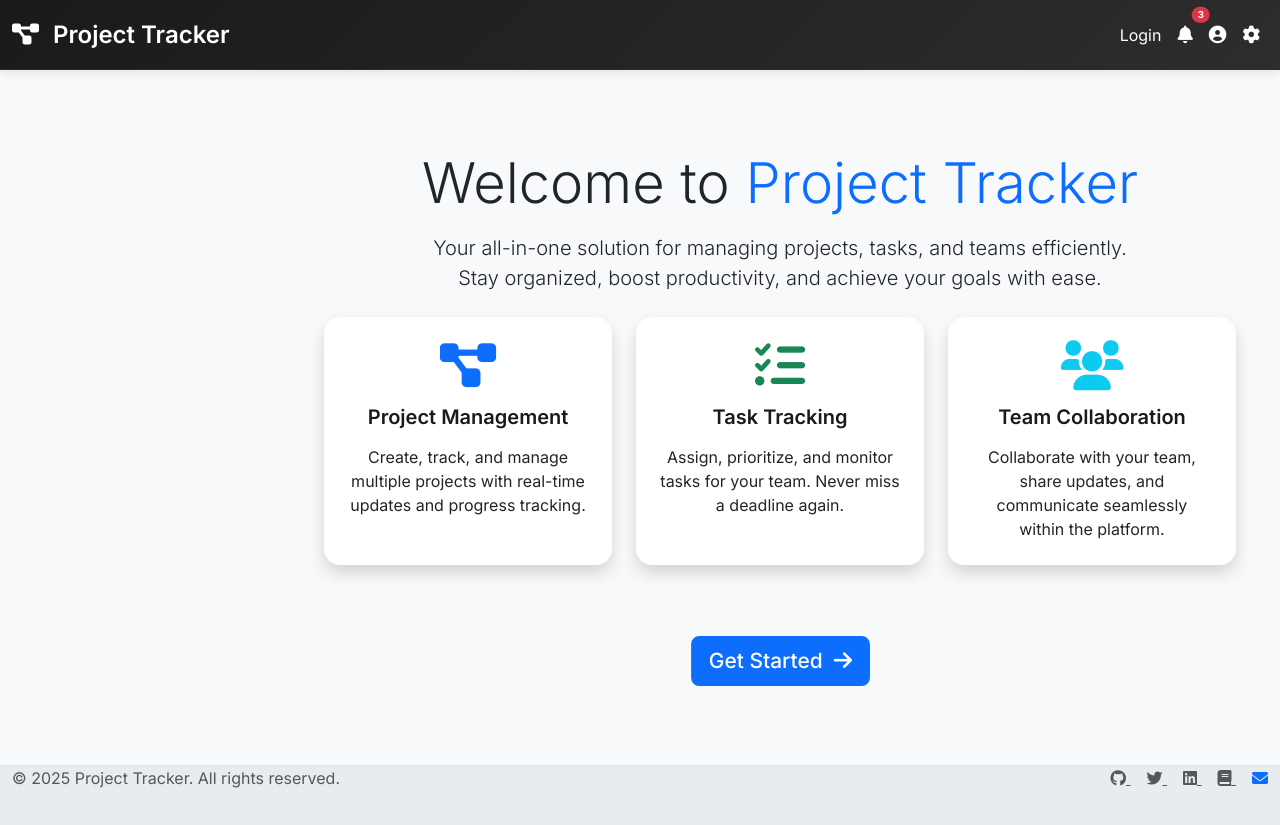
After one commit to Mcdtronix/Project_Tracker, a Django app: template project_tracker/templates/landing.html in a window 1280 px wide. The commit adds this page. Run offline with Django 5.2, Linux system fonts and the light colour scheme; the template is opened without the code that fills it, so the values that code supplies are empty.

Commit message:
adedd login and landing page

```diff
--- a/project_tracker/project_tracker/settings.py
+++ b/project_tracker/project_tracker/settings.py
@@ -163,3 +163,6 @@ DEFAULT_AUTO_FIELD = 'django.db.models.BigAutoField'
 AUTHENTICATION_BACKENDS = [
     'django.contrib.auth.backends.ModelBackend',
 ]
+
+LOGIN_URL = '/login/'
+LOGIN_REDIRECT_URL = '/dashboard/'  # Change to your main page after login
--- a/project_tracker/project_tracker/urls.py
+++ b/project_tracker/project_tracker/urls.py
@@ -22,6 +22,8 @@ from drf_yasg import openapi
 from django.views.generic import TemplateView
 from rest_framework import permissions
 from . import views
+from django.contrib.auth import views as auth_views
+from .views import landing
 
 schema_view = get_schema_view(
    openapi.Info(
@@ -37,6 +39,9 @@ schema_view = get_schema_view(
 )
 
 urlpatterns = [
+    path('', landing, name='landing'),
+    path('login/', auth_views.LoginView.as_view(template_name='registration/login.html'), name='login'),
+    path('logout/', auth_views.LogoutView.as_view(next_page='landing'), name='logout'),
     # Home page
     path('', views.home, name='home'),
 
--- a/project_tracker/templates/base.html
+++ b/project_tracker/templates/base.html
@@ -36,6 +36,9 @@
             box-sizing: border-box;
         }
 
+        html, body {
+            height: 100%;
+        }
         body {
             min-height: 100vh;
             display: flex;
@@ -124,15 +127,26 @@
             min-height: calc(100vh - var(--navbar-height) - var(--footer-height));
             background-color: #f8f9fa;
             transition: all var(--transition-speed) ease;
+            flex: 1 0 auto;
         }
 
         /* Footer Styles */
         .footer {
+            flex-shrink: 0;
             height: var(--footer-height);
-            background: linear-gradient(135deg, var(--dark-bg) 0%, #2d2d2d 100%);
-            border-top: 1px solid var(--border-color);
-            margin-left: var(--sidebar-width);
+            background: #e9ecef !important;
+            border-top: 1px solid #dee2e6;
+            width: 100%;
+            margin-left: 0;
             transition: all var(--transition-speed) ease;
+            position: relative;
+            left: 0;
+        }
+        @media (max-width: 768px) {
+            .footer {
+                margin-left: 0;
+                width: 100%;
+            }
         }
 
         /* Sidebar Navigation */
@@ -484,6 +498,20 @@
             </button>
             <div class="collapse navbar-collapse" id="navbarNav">
                 <ul class="navbar-nav ms-auto">
+                    {% if user.is_authenticated and block.show_user_greeting %}
+                        <li class="nav-item">
+                            <span class="nav-link">Hello, {{ user.username }}</span>
+                        </li>
+                    {% endif %}
+                    {% if user.is_authenticated %}
+                        <li class="nav-item">
+                            <a class="nav-link" href="{% url 'logout' %}">Logout</a>
+                        </li>
+                    {% else %}
+                        <li class="nav-item">
+                            <a class="nav-link" href="{% url 'login' %}">Login</a>
+                        </li>
+                    {% endif %}
                     <li class="nav-item">
                         <a class="nav-link" href="#" title="Notifications">
                             <i class="fas fa-bell"></i>
@@ -505,7 +533,7 @@
         </div>
     </nav>
 
-    <!-- Sidebar -->
+    {% block sidebar %}
         <div class="sidebar" id="sidebar">
             <ul class="sidebar-nav">
                 <li>
@@ -552,6 +580,7 @@
                 </li>
             </ul>
         </div>
+    {% endblock %}
 
     <!-- Main Content -->
     <main class="main-content fade-in">
@@ -571,30 +600,59 @@
         {% endblock %}
     </main>
 
-    <!-- Footer -->
+    {% block footer %}
     <footer class="footer">
         <div class="container-fluid">
-            <div class="row h-100 align-items-center">
-                <div class="col-6">
+            <div class="row h-100 align-items-center flex-column flex-md-row text-center text-md-start">
+                <div class="col-md-6 mb-2 mb-md-0">
                     <span class="text-muted">© 2025 Project Tracker. All rights reserved.</span>
                 </div>
-                <div class="col-6 text-end">
-                    <a href="#" class="text-muted me-3" title="GitHub">
+                <div class="col-md-6 text-md-end">
+                    <a href="#" class="footer-icon text-muted me-3" title="GitHub" target="_blank" rel="noopener">
                         <i class="fab fa-github"></i>
                     </a>
-                    <a href="#" class="text-muted me-3" title="Twitter">
+                    <a href="#" class="footer-icon text-muted me-3" title="Twitter" target="_blank" rel="noopener">
                         <i class="fab fa-twitter"></i>
                     </a>
-                    <a href="#" class="text-muted me-3" title="LinkedIn">
+                    <a href="#" class="footer-icon text-muted me-3" title="LinkedIn" target="_blank" rel="noopener">
                         <i class="fab fa-linkedin"></i>
                     </a>
-                    <a href="#" class="text-muted" title="Documentation">
+                    <a href="#" class="footer-icon text-muted me-3" title="Documentation" target="_blank" rel="noopener">
                         <i class="fas fa-book"></i>
+                    </a>
+                    <a href="#" class="footer-icon text-primary" data-bs-toggle="modal" data-bs-target="#contactModal" title="Contact Us">
+                        <i class="fas fa-envelope"></i>
                     </a>
                 </div>
             </div>
         </div>
     </footer>
+
+    <!-- Contact Modal -->
+    <div class="modal fade" id="contactModal" tabindex="-1" aria-labelledby="contactModalLabel" aria-hidden="true">
+      <div class="modal-dialog modal-dialog-centered">
+        <div class="modal-content">
+          <div class="modal-header">
+            <h5 class="modal-title" id="contactModalLabel">Contact Us</h5>
+            <button type="button" class="btn-close" data-bs-dismiss="modal" aria-label="Close"></button>
+          </div>
+          <div class="modal-body">
+            <form id="contactForm">
+              <div class="mb-3">
+                <label for="contactEmail" class="form-label">Email address</label>
+                <input type="email" class="form-control" id="contactEmail" required>
+              </div>
+              <div class="mb-3">
+                <label for="contactMessage" class="form-label">Message</label>
+                <textarea class="form-control" id="contactMessage" rows="3" required></textarea>
+              </div>
+              <button type="submit" class="btn btn-primary w-100">Send Message</button>
+            </form>
+          </div>
+        </div>
+      </div>
+    </div>
+    {% endblock %}
 
     <script>
         // Enhanced sidebar functionality
@@ -811,5 +869,20 @@
 
     <!-- Bootstrap 5 JS Bundle -->
     <script src="https://cdn.jsdelivr.net/npm/bootstrap@5.3.0/dist/js/bootstrap.bundle.min.js"></script>
+    <script>
+        document.getElementById('contactForm').addEventListener('submit', function(e) {
+            e.preventDefault();
+            const email = document.getElementById('contactEmail').value;
+            const message = document.getElementById('contactMessage').value;
+            if (email && message) {
+                showNotification('Thank you for contacting us!', 'success', 3000);
+                var modal = bootstrap.Modal.getInstance(document.getElementById('contactModal'));
+                modal.hide();
+                this.reset();
+            } else {
+                showNotification('Please fill in all fields.', 'error', 3000);
+            }
+        });
+    </script>
 </body>
 </html>
--- /dev/null
+++ b/project_tracker/templates/landing.html
@@ -0,0 +1,64 @@
+{% extends 'base.html' %}
+
+{% block title %}Welcome to Project Tracker{% endblock %}
+
+{% block sidebar %}{% endblock %}
+{% block breadcrumb %}{% endblock %}
+{% block show_user_greeting %}false{% endblock %}
+
+{% block content %}
+<div class="container py-5 text-center">
+    <h1 class="display-4 mb-3 animate__animated animate__fadeInDown">Welcome to <span class="text-primary">Project Tracker</span></h1>
+    <p class="lead mb-4 animate__animated animate__fadeInUp">Your all-in-one solution for managing projects, tasks, and teams efficiently.<br>Stay organized, boost productivity, and achieve your goals with ease.</p>
+    <div class="row justify-content-center mb-5 animate__animated animate__fadeInUp animate__delay-1s">
+        <div class="col-md-4 mb-4">
+            <div class="card h-100 shadow feature-card hover-shadow">
+                <div class="card-body">
+                    <i class="fas fa-project-diagram fa-3x text-primary mb-3 pulse"></i>
+                    <h5 class="card-title">Project Management</h5>
+                    <p class="card-text">Create, track, and manage multiple projects with real-time updates and progress tracking.</p>
+                </div>
+            </div>
+        </div>
+        <div class="col-md-4 mb-4">
+            <div class="card h-100 shadow feature-card hover-shadow">
+                <div class="card-body">
+                    <i class="fas fa-tasks fa-3x text-success mb-3 pulse"></i>
+                    <h5 class="card-title">Task Tracking</h5>
+                    <p class="card-text">Assign, prioritize, and monitor tasks for your team. Never miss a deadline again.</p>
+                </div>
+            </div>
+        </div>
+        <div class="col-md-4 mb-4">
+            <div class="card h-100 shadow feature-card hover-shadow">
+                <div class="card-body">
+                    <i class="fas fa-users fa-3x text-info mb-3 pulse"></i>
+                    <h5 class="card-title">Team Collaboration</h5>
+                    <p class="card-text">Collaborate with your team, share updates, and communicate seamlessly within the platform.</p>
+                </div>
+            </div>
+        </div>
+    </div>
+    <a href="{% url 'login' %}" class="btn btn-primary btn-lg animate__animated animate__pulse animate__infinite">Get Started &nbsp;<i class="fas fa-arrow-right"></i></a>
+</div>
+
+<!-- Animate.css CDN for simple animations -->
+<link rel="stylesheet" href="https://cdnjs.cloudflare.com/ajax/libs/animate.css/4.1.1/animate.min.css"/>
+<style>
+.feature-card {
+    transition: transform 0.2s, box-shadow 0.2s;
+    border-radius: 1rem;
+}
+.feature-card:hover {
+    transform: translateY(-8px) scale(1.03);
+    box-shadow: 0 8px 32px rgba(0,0,0,0.15);
+}
+.pulse {
+    animation: pulse 2s infinite;
+}
+@media (max-width: 768px) {
+    .display-4 { font-size: 2.2rem; }
+    .feature-card { margin-bottom: 1.5rem; }
+}
+</style>
+{% endblock %}
```
Also changed, not shown: project_tracker/project_tracker/views.py (+15 -0 lines), project_tracker/templates/registration/login.html (added, +32 -0 lines). Lines whose indentation alone changed are shown as unchanged.
